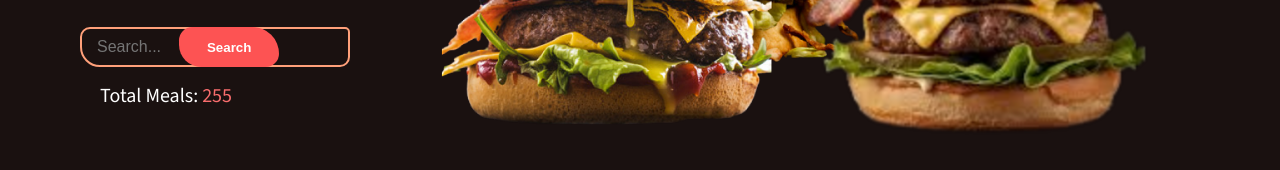
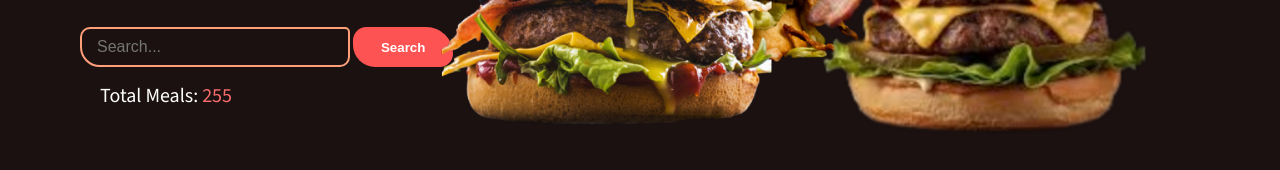
Before and after one commit to pegh047/Menu, a plain HTML site: page Fexreddin/index.html in a window 1280 px wide. Shown: the part 358-528 px from the top of the page. Drawn offline with nearby package versions, Linux system fonts and the light colour scheme.

Commit message:
Update style.css

```diff
--- a/Fexreddin/style.css
+++ b/Fexreddin/style.css
@@ -84,8 +84,8 @@ nav{
   border: none;
   height: 40px;
   border-radius: 15px 30px 15px 25px;
-  position: absolute;
-  left: 14%;
+
+
 }
 .pp3{
     margin-top: 15px;
```
